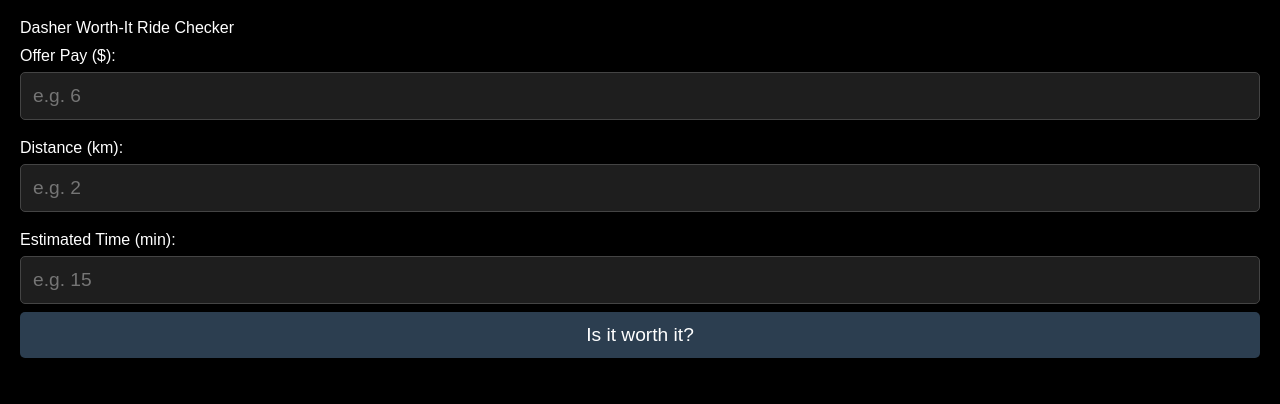
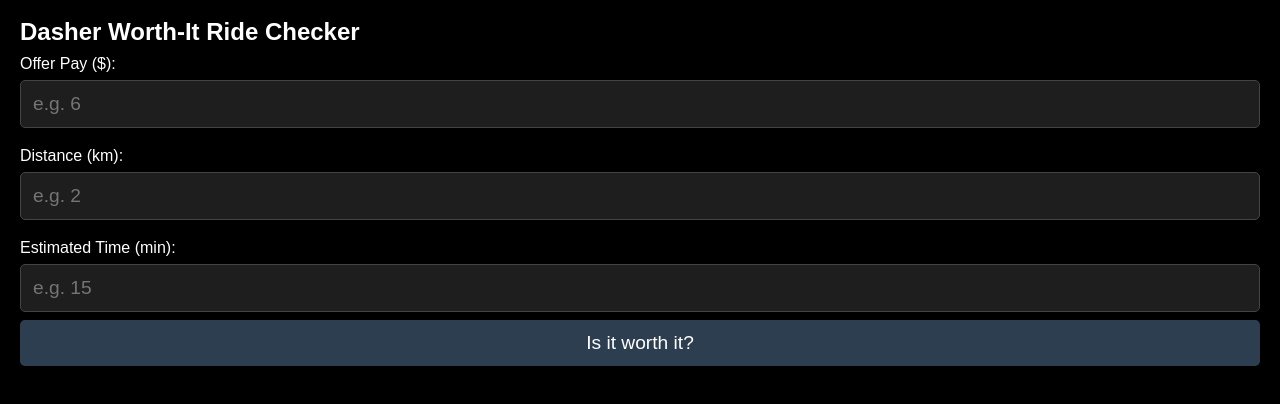
Before and after one commit to rarrdeguzman/dasherBike, a plain HTML site: page index.html in a window 1280 px wide. Drawn offline with Linux system fonts and the light colour scheme.

Commit message:
styled h1

```diff
--- a/index.html
+++ b/index.html
@@ -16,6 +16,11 @@ https://rarrdeguzman.github.io/dasherBike/
   <style>
     * {
       font-size: 1em;
+    }
+
+    h1 {
+      font-size: 1.5em;
+      font-weight: bold;
     }
     body {
       font-family: sans-serif;
@@ -59,7 +64,7 @@ https://rarrdeguzman.github.io/dasherBike/
   </style>
 </head>
 <body>
-  <h2>Dasher Worth-It Ride Checker</h2>
+  <h1>Dasher Worth-It Ride Checker</h1>
 
   <label>Offer Pay ($):</label>
   <input type="number" id="pay" placeholder="e.g. 6">
```
